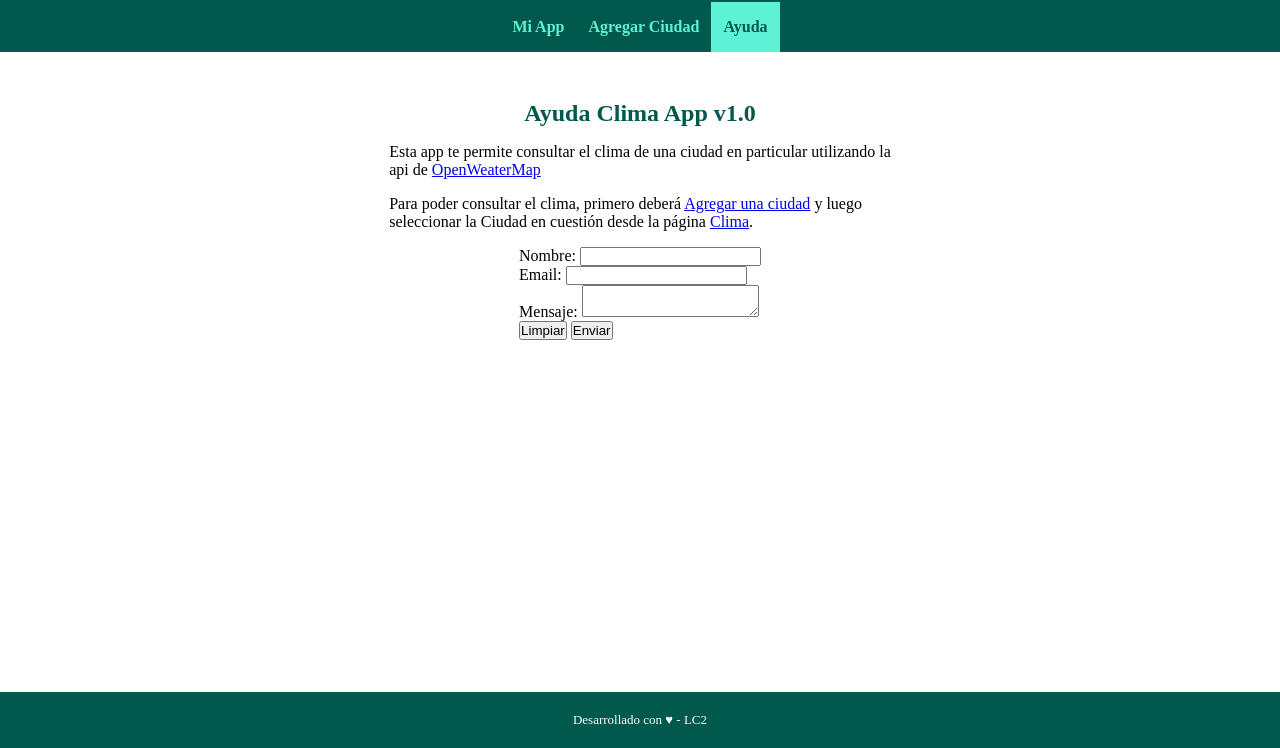
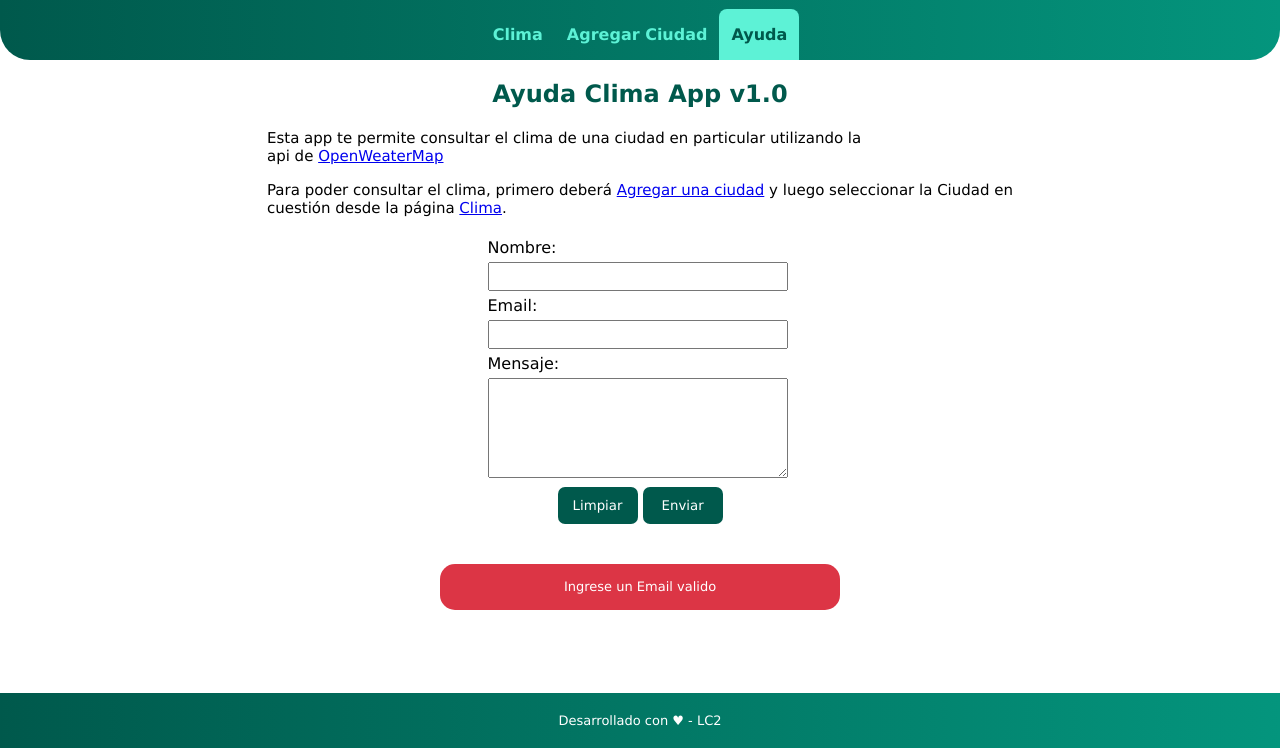
Before and after one commit to felidegasperi/tup-lc2-clima-app, a plain HTML site: page help.html in a window 1280 px wide. Shown: the part 52-800 px from the top of the page. Drawn offline with Linux system fonts and the light colour scheme.

Commit message:
TP Integrador Individual - Etapa #2

```diff
--- a/css/common.css
+++ b/css/common.css
@@ -2,8 +2,8 @@
     box-sizing: border-box;
     margin: 0;
     padding: 0;
-    font-family: 'Lucida Sans', 'Lucida Sans Regular', 'Lucida Grande', 'Lucida Sans
- Unicode', Geneva, Verdana, sans-serif;
+    font-family: 'Lucida Sans', 'Lucida Sans Regular', 'Lucida Grande', 'Lucida SansUnicode',
+    Geneva, Verdana, sans-serif;
 }
 
 :root {
@@ -11,8 +11,7 @@
     --color-theme: #00594c;
     --color-active: #5df2d6;
     --color-back-active: #04957d;
-    --color-gradient: linear-gradient(to right, var(--color-theme),
-            var(--color-back-active));
+    --color-gradient: linear-gradient(to right, var(--color-theme), var(--color-back-active));
 }
 
 body {
@@ -20,14 +19,14 @@ body {
     width: 100%;
 }
 
+
 ul {
     list-style: none;
     padding: 0;
     margin: 0;
 }
 
-button,
-a {
+button, a {
     user-select: none;
     -webkit-user-select: none;
 }
@@ -36,13 +35,15 @@ header {
     position: fixed;
     top: 0;
     width: 100%;
-    background: var(--color-theme);
+    background: linear-gradient(to right, var(--color-theme), var(--color-back-active));
+    border-radius: 0px 0px 30px 30px;
 }
 
 nav>ul {
     display: flex;
     justify-content: space-between;
     justify-content: center;
+    margin-top: 7px;
 }
 
 nav li {
@@ -64,20 +65,21 @@ nav li.current-page a {
     color: var(--color-theme);
     background-color: var(--color-active);
     pointer-events: none;
+    border-top-left-radius: 8px;
+    border-top-right-radius: 8px;
 }
 
 main {
-    margin-top: 120px;
+    margin-top: 100px;
     overflow: auto;
     padding: 16px;
     padding-bottom: 60px;
-    height: calc (100% - 120px);
+    height: calc (100% - 100px);
 }
 
 h1 {
     text-align: center;
-    margin:
-        0;
+    margin: 0;
     color: white;
 }
 
@@ -105,7 +107,7 @@ main section {
 footer {
     position: fixed;
     bottom: 0px;
-    background: var(--color-theme);
+    background: linear-gradient(to right, var(--color-theme), var(--color-back-active));
     width: 100%;
     text-align: center;
     padding-top: 10px;
--- /dev/null
+++ b/css/pages/help.css
@@ -0,0 +1,58 @@
+.formulario {
+    display: inline-flex;
+    flex-direction: column;
+    padding: 5px;
+}
+
+.formulario > ul > li > label {
+    margin-bottom: 5px;
+}
+
+.formulario > ul > li > input {
+    margin: 5px;
+    padding: 5px;
+    margin-left: 0px;
+    width: 300px;
+}
+
+.botones {
+    align-items: center;
+    justify-content: center;
+    border: 1px;
+    color: #ffff;
+    background-color: #00594c;
+    border-radius: 7px;
+    padding: 11px;
+    width: 80px;
+}
+
+#clearbutton {
+    margin-left: 70px;
+}
+
+#mensaje {
+    margin: 5px;
+    padding: 5px;
+    margin-left: 0px;
+    width: 300px;
+    height: 100px;
+}
+
+.informacion {
+    font-size: 15px;
+    margin-top: 5px;
+}
+
+.parrafo {
+    display: flex;
+    align-content: center;
+    justify-content: center;
+    font-size: 13px;
+    color: #ffff;
+    background-color: #dc3545;
+    border-radius: 15px;
+    margin: 35px 10px 10px 10px;
+    padding: 15px;
+    padding-bottom: 0px;
+    width: 400px;
+}
--- /dev/null
+++ b/css/pages/index.css
@@ -0,0 +1,37 @@
+.card {
+    display: inline-flex;
+    flex-direction: column;
+    border-radius: 30px;
+    justify-content: center;
+    align-items: center;
+    box-shadow: 3px 3px 10px;
+    padding: 15px;
+    padding-bottom: 0px;
+    margin-top: 20px;
+}
+
+.card > p {
+    font-size: 14px;
+}
+
+img {
+    width: 60px;
+    height: 60px;
+}
+
+.formulario {
+    margin-top: 5px;
+}
+
+.formulario > button {
+    border: 1px;
+    color: #ffff;
+    background-color: #00594c;
+    border-radius: 7px;
+    padding: 11px;
+}
+
+.formulario > select {
+    border-radius: 4px;
+    padding: 10px;
+}
--- a/help.html
+++ b/help.html
@@ -7,6 +7,7 @@
     <title>TUP LC2 - TP Integrador</title>
     <!-- Estilos CSS -->
     <link rel="stylesheet" href="css/common.css">
+    <link rel="stylesheet" href="css/pages/help.css">
 </head>
 
 <body>
@@ -16,7 +17,7 @@
         </h1>
         <nav>
             <ul>
-                <li><a href="index.html">Mi App</a></li>
+                <li><a href="index.html">Clima</a></li>
                 <li><a href="add-city.html">Agregar Ciudad</a></li>
                 <li class="current-page"><a href="#">Ayuda</a></li>
             </ul>
@@ -26,25 +27,30 @@
     <main>
         <h2>Ayuda Clima App v1.0</h2>
         <section>
-            <div>
+            <div class="informacion">
                 <p>Esta app te permite consultar el clima de una ciudad en particular utilizando la <br> api de <a
                         href="https://openweathermap.org/api" target="_blank">OpenWeaterMap</a></p>
                 <p> Para poder consultar el clima, primero deberá <a href="add-city.html">Agregar una ciudad</a> y
-                    luego<br>seleccionar la Ciudad en cuestión desde la página <a href="index.html">Clima</a>.</p>
+                    luego seleccionar la Ciudad en<br> cuestión desde la página <a href="index.html">Clima</a>.</p>
             </div>
         </section>
         <section>
-            <form>
+            <form class="formulario">
                 <ul>
-                    <li> <label>Nombre:</label>
-                    <input type="text"> </li>
-                    <li> <label>Email:</label>
-                    <input type="email"> </li>
-                    <li> <label>Mensaje:</label>
-                    <textarea></textarea> </li>
-                    <li> <button type="reset">Limpiar</button> <button type="submit">Enviar</button> </li>
+                    <li> <label>Nombre:</label> </li>
+                    <li> <input type="text"></li>
+                    <li> <label>Email:</label></li>
+                    <li> <input type="email"></li>
+                    <li> <label>Mensaje:</label></li>
+                    <li> <textarea name="mensaje" id="mensaje"></textarea></li>
+                    <li><button type="reset" class="botones" id="clearbutton">Limpiar</button> <button type="submit" class="botones">Enviar</button></li>
                 </ul>
             </form>
+        </section>
+        <section>
+            <div class="parrafo">
+                <p>Ingrese un Email valido</p>
+            </div>
         </section>
     </main>
     <footer>
```
Also changed, not shown: add-city.html (+12 -4 lines), css/pages/add-city.css (added, +58 -0 lines), index.html (+7 -9 lines), img/pngwing.com (1).png (added), 1 other file.
